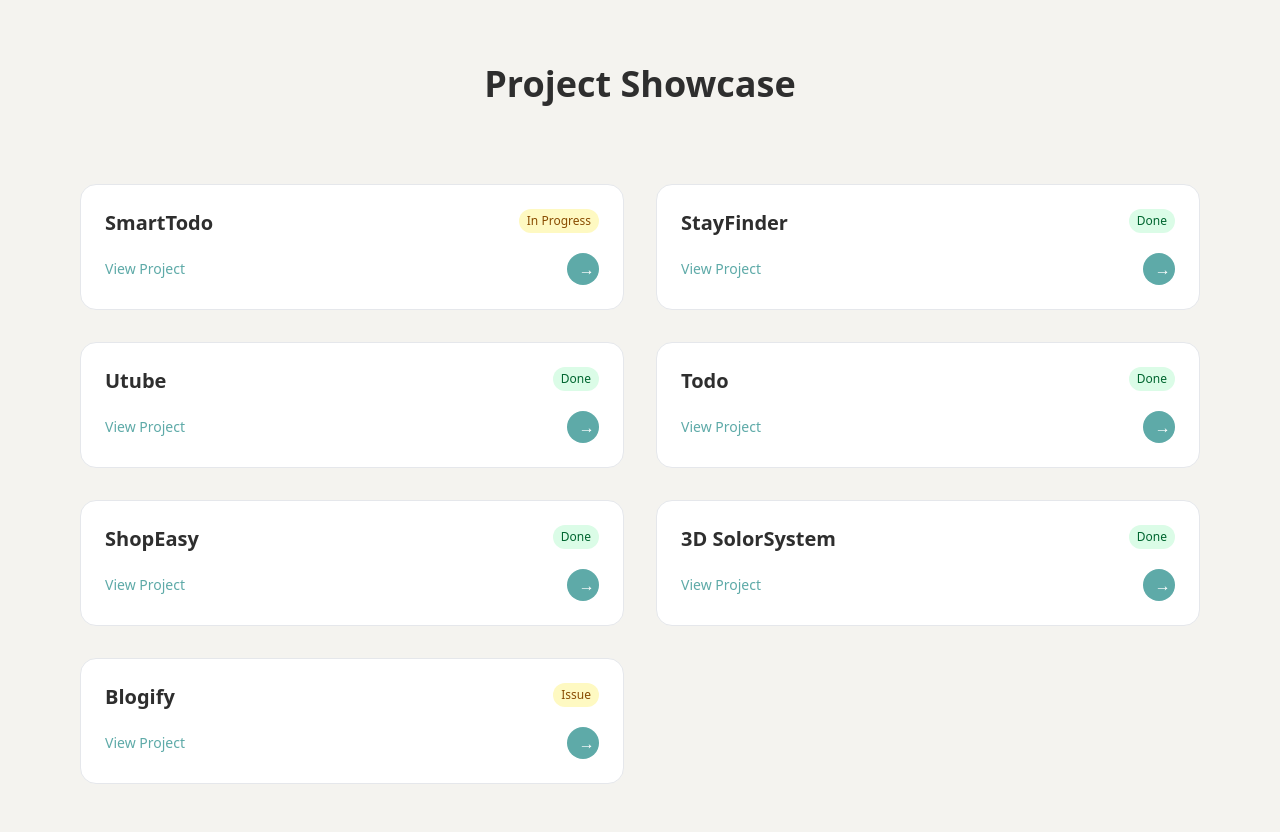
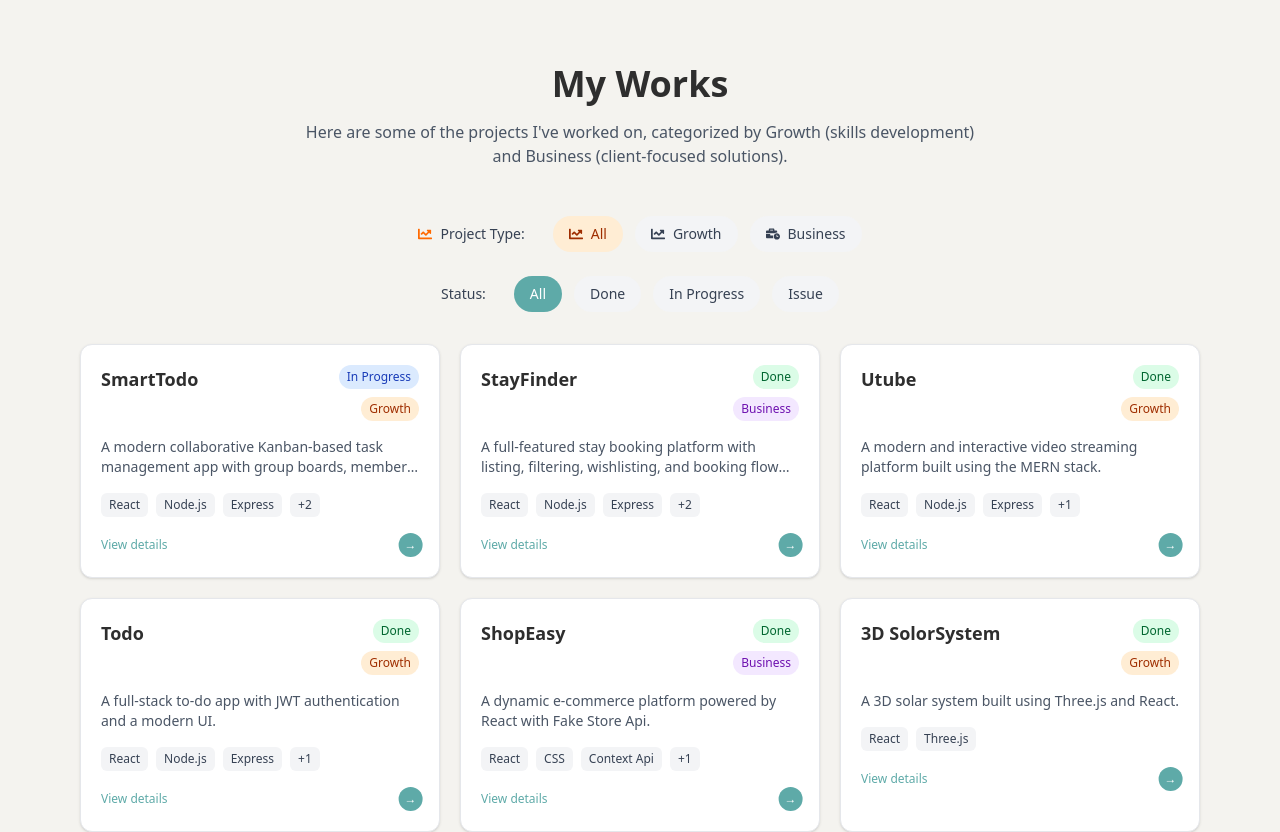
Before and after one commit to GuptaShubham-11/Me, a React (Vite) app: page / in a window 1280 px wide. Shown: the part 860-1692 px from the top of the page. Built offline with nearby package versions, Linux system fonts and the light colour scheme.

Commit message:
Refactor project components; update layout spacing, button labels, and add project type categorization

```diff
--- a/src/components/Hero.jsx
+++ b/src/components/Hero.jsx
@@ -58,7 +58,7 @@ export default function Hero() {
       </div>
 
       {/* Content container */}
-      <div className="relative z-10 max-w-6xl w-full grid grid-cols-1 lg:grid-cols-2 gap-12 items-center">
+      <div className="relative z-10 max-w-6xl w-full grid grid-cols-1 lg:grid-cols-2 gap-4 items-center">
         {/* Left column - Text content */}
         <motion.div
           initial={{ opacity: 0, x: -30 }}
@@ -116,7 +116,7 @@ export default function Hero() {
               }}
               whileTap={{ scale: 0.98 }}
             >
-              View My Projects
+              View My Work
             </motion.button>
 
             <motion.button
--- a/src/components/Projects.jsx
+++ b/src/components/Projects.jsx
@@ -8,6 +8,8 @@ import {
   FaCouch,
   FaDatabase,
   FaNodeJs,
+  FaChartLine,
+  FaBusinessTime
 } from 'react-icons/fa';
 import {
   SiExpress,
@@ -28,6 +30,7 @@ const projects = [
   {
     id: 0,
     title: 'SmartTodo',
+    type: 'Growth',
     status: 'In Progress',
     description:
       'A modern collaborative Kanban-based task management app with group boards, member permissions, and activity logs.',
@@ -48,6 +51,7 @@ const projects = [
   {
     id: -1,
     title: 'StayFinder',
+    type: 'Business',
     status: 'Done',
     description:
       'A full-featured stay booking platform with listing, filtering, wishlisting, and booking flow built using MERN stack.',
@@ -68,6 +72,7 @@ const projects = [
   {
     id: 1,
     title: 'Utube',
+    type: 'Growth',
     status: 'Done',
     description:
       'A modern and interactive video streaming platform built using the MERN stack.',
@@ -84,6 +89,7 @@ const projects = [
   {
     id: 2,
     title: 'Todo',
+    type: 'Growth',
     status: 'Done',
     description:
       'A full-stack to-do app with JWT authentication and a modern UI.',
@@ -100,6 +106,7 @@ const projects = [
   {
     id: 3,
     title: 'ShopEasy',
+    type: 'Business',
     status: 'Done',
     description:
       'A dynamic e-commerce platform powered by React with Fake Store Api.',
@@ -119,6 +126,7 @@ const projects = [
   {
     id: 4,
     title: '3D SolorSystem',
+    type: 'Growth',
     status: 'Done',
     description: 'A 3D solar system built using Three.js and React.',
     image: SolarSystem,
@@ -132,6 +140,7 @@ const projects = [
   {
     id: 5,
     title: 'Blogify',
+    type: 'Growth',
     status: 'Issue',
     description: 'A dynamic blogging platform powered by React and Appwrite.',
     image: Blogify,
@@ -145,51 +154,74 @@ const projects = [
       },
       { name: 'Appwrite', icon: <SiAppwrite className="text-red-500" /> },
     ],
-  },
+  }
 ];
 
-const Card = ({ title, status, onClick }) => {
+const Card = ({ title, type, status, onClick, description, technologies }) => {
   return (
     <motion.div
       onClick={onClick}
-      whileHover={{ y: -10 }}
+      whileHover={{ y: -8 }}
       whileTap={{ scale: 0.98 }}
-      className="relative cursor-pointer group"
+      className="relative cursor-pointer group bg-white dark:bg-[#1f1f1f] rounded-xl p-5 h-full border border-gray-200 dark:border-gray-800 overflow-hidden shadow-sm hover:shadow-md transition-all duration-300"
     >
-      <div className="absolute inset-0 rounded-2xl bg-gradient-to-r from-[#5eaaa8] to-[#f25c54] opacity-0 group-hover:opacity-100 transition-opacity duration-300 blur-md" />
-
-      <div className="relative bg-white dark:bg-[#1f1f1f] rounded-2xl p-6 h-full border border-gray-200 dark:border-gray-800 overflow-hidden">
-        <div className="flex justify-between items-start">
-          <h3 className="text-xl font-bold text-[#2e2e2e] dark:text-[#e8e6e3]">
+      <div className="flex justify-between items-start mb-4">
+        <h3 className="text-lg font-semibold text-[#2e2e2e] dark:text-[#e8e6e3]">
           {title}
         </h3>
+        <div className="flex flex-col items-end gap-2">
           <span
-            className={`text-xs px-2 py-1 rounded-full ${
-              status === 'Done'
+            className={`text-xs px-2 py-1 rounded-full ${status === 'Done'
               ? 'bg-green-100 text-green-800 dark:bg-green-900/30 dark:text-green-300'
+              : status === 'In Progress'
+                ? 'bg-blue-100 text-blue-800 dark:bg-blue-900/30 dark:text-blue-300'
                 : 'bg-yellow-100 text-yellow-800 dark:bg-yellow-900/30 dark:text-yellow-300'
               }`}
           >
             {status}
           </span>
-        </div>
-
-        <div className="mt-4 flex justify-between items-center">
-          <span className="text-sm text-[#5eaaa8] font-medium">
-            View Project
+          <span
+            className={`text-xs px-2 py-1 rounded-full ${type === 'Business'
+              ? 'bg-purple-100 text-purple-800 dark:bg-purple-900/30 dark:text-purple-300'
+              : 'bg-orange-100 text-orange-800 dark:bg-orange-900/30 dark:text-orange-300'
+              }`}
+          >
+            {type}
           </span>
-          <div className="w-8 h-8 rounded-full bg-[#5eaaa8] flex items-center justify-center">
-            <motion.div
-              className="text-white"
-              animate={{ x: [0, 5, 0] }}
-              transition={{ repeat: Infinity, duration: 1.5 }}
-            >
-              &rarr;
-            </motion.div>
         </div>
       </div>
 
-        <div className="absolute bottom-0 left-0 right-0 h-1 bg-gradient-to-r from-[#5eaaa8] to-[#f25c54] opacity-0 group-hover:opacity-100 transition-opacity" />
+      <p className="text-sm text-gray-600 dark:text-gray-300 mb-4 line-clamp-2">
+        {description}
+      </p>
+
+      <div className="flex flex-wrap gap-2 mb-4">
+        {technologies.slice(0, 3).map((tech, idx) => (
+          <div
+            key={idx}
+            className="text-xs px-2 py-1 rounded-md bg-gray-100 dark:bg-[#2a2a2a] text-gray-700 dark:text-gray-300"
+          >
+            {tech.name}
+          </div>
+        ))}
+        {technologies.length > 3 && (
+          <div className="text-xs px-2 py-1 rounded-md bg-gray-100 dark:bg-[#2a2a2a] text-gray-700 dark:text-gray-300">
+            +{technologies.length - 3}
+          </div>
+        )}
+      </div>
+
+      <div className="flex items-center justify-between">
+        <span className="text-xs text-[#5eaaa8] font-medium">
+          View details
+        </span>
+        <motion.div
+          className="w-6 h-6 rounded-full bg-[#5eaaa8] flex items-center justify-center text-white text-xs"
+          animate={{ x: [0, 4, 0] }}
+          transition={{ repeat: Infinity, duration: 1.5 }}
+        >
+          →
+        </motion.div>
       </div>
     </motion.div>
   );
@@ -204,22 +236,24 @@ const Modal = ({ project, onClose }) => {
         initial={{ opacity: 0 }}
         animate={{ opacity: 1 }}
         exit={{ opacity: 0 }}
-        className="fixed inset-0 z-50 bg-black/80 backdrop-blur-xl flex items-center justify-center p-4"
+        onClick={onClose}
+        className="fixed inset-0 z-50 bg-black/70 backdrop-blur-md flex items-center justify-center p-4"
       >
         <motion.div
-          initial={{ scale: 0.9, y: 50 }}
-          animate={{ scale: 1, y: 0 }}
-          exit={{ scale: 0.9, y: 50 }}
-          className="relative bg-white dark:bg-[#151515] rounded-3xl max-w-4xl w-full overflow-hidden shadow-2xl"
+          initial={{ scale: 0.9, opacity: 0 }}
+          animate={{ scale: 1, opacity: 1 }}
+          exit={{ scale: 0.9, opacity: 0 }}
+          onClick={(e) => e.stopPropagation()}
+          className="relative bg-white dark:bg-[#151515] rounded-xl max-w-2xl w-full max-h-[90vh] overflow-y-auto shadow-xl"
         >
           <button
             onClick={onClose}
-            className="absolute cursor-pointer top-6 right-6 z-20 text-gray-500 hover:text-[#f25c54] transition-colors"
+            className="absolute top-4 right-4 z-20 text-gray-500 hover:text-[#f25c54] transition-colors cursor-pointer"
           >
-            <FaTimes className="text-2xl" />
+            <FaTimes className="text-xl" />
           </button>
 
-          <div className="relative h-72 overflow-hidden">
+          <div className="relative h-48 overflow-hidden">
             <img
               src={project.image}
               alt={project.title}
@@ -228,20 +262,28 @@ const Modal = ({ project, onClose }) => {
             <div className="absolute inset-0 bg-gradient-to-t from-white dark:from-[#151515] via-transparent to-transparent" />
           </div>
 
-          <div className="p-8">
-            <div className="flex justify-between items-start mb-6">
+          <div className="p-6">
+            <div className="flex justify-between items-start mb-4">
               <div>
-                <h2 className="text-3xl font-bold text-[#2e2e2e] dark:text-[#e8e6e3]">
+                <h2 className="text-2xl font-bold text-[#2e2e2e] dark:text-[#e8e6e3]">
                   {project.title}
                 </h2>
                 <div className="flex items-center gap-4 mt-2">
+                  <span
+                    className={`text-xs px-2 py-1 rounded-full ${project.type === 'Business'
+                      ? 'bg-purple-100 text-purple-800 dark:bg-purple-900/30 dark:text-purple-300'
+                      : 'bg-orange-100 text-orange-800 dark:bg-orange-900/30 dark:text-orange-300'
+                      }`}
+                  >
+                    {project.type}
+                  </span>
                   <a
                     href={project.github}
                     target="_blank"
                     rel="noopener noreferrer"
                     className="flex items-center gap-2 text-sm text-[#5eaaa8] hover:text-[#f25c54] transition-colors"
                   >
-                    <FaGithub /> Source Code
+                    <FaGithub /> Code
                   </a>
                   <a
                     href={project.live}
@@ -254,9 +296,10 @@ const Modal = ({ project, onClose }) => {
                 </div>
               </div>
               <span
-                className={`text-sm px-3 py-1.5 rounded-full ${
-                  project.status === 'Done'
+                className={`text-xs px-2 py-1 rounded-full ${project.status === 'Done'
                   ? 'bg-green-100 text-green-800 dark:bg-green-900/30 dark:text-green-300'
+                  : project.status === 'In Progress'
+                    ? 'bg-blue-100 text-blue-800 dark:bg-blue-900/30 dark:text-blue-300'
                     : 'bg-yellow-100 text-yellow-800 dark:bg-yellow-900/30 dark:text-yellow-300'
                   }`}
               >
@@ -264,19 +307,19 @@ const Modal = ({ project, onClose }) => {
               </span>
             </div>
 
-            <p className="text-gray-600 dark:text-gray-300 mb-8 leading-relaxed">
+            <p className="text-gray-600 dark:text-gray-300 mb-6">
               {project.description}
             </p>
 
             <div>
-              <h3 className="text-xl font-semibold text-[#2e2e2e] dark:text-[#e8e6e3] mb-4">
-                Technologies Used
+              <h3 className="text-lg font-semibold text-[#2e2e2e] dark:text-[#e8e6e3] mb-3">
+                Technologies
               </h3>
-              <div className="flex flex-wrap gap-3">
+              <div className="flex flex-wrap gap-2">
                 {project.technologies.map((tech, idx) => (
                   <div
                     key={idx}
-                    className="flex items-center gap-2 px-4 py-2 rounded-full bg-gray-100 dark:bg-[#2a2a2a] text-gray-800 dark:text-gray-200"
+                    className="flex items-center gap-2 px-3 py-1.5 rounded-md bg-gray-100 dark:bg-[#2a2a2a] text-gray-800 dark:text-gray-200 text-sm"
                   >
                     {tech.icon}
                     <span>{tech.name}</span>
@@ -293,30 +336,125 @@ const Modal = ({ project, onClose }) => {
 
 const Projects = () => {
   const [activeProject, setActiveProject] = useState(null);
+  const [statusFilter, setStatusFilter] = useState('All');
+  const [typeFilter, setTypeFilter] = useState('All');
+
+  const filteredProjects = projects.filter(project => {
+    const statusMatch = statusFilter === 'All' || project.status === statusFilter;
+    const typeMatch = typeFilter === 'All' || project.type === typeFilter;
+    return statusMatch && typeMatch;
+  });
 
   return (
-    <section id="project" className="px-4 mt-20 max-w-6xl mx-auto">
-      <div className="text-center mb-20">
+    <section id="project" className="px-4 py-20 max-w-6xl mx-auto">
+      <div className="text-center mb-12">
         <motion.h2
           initial={{ opacity: 0, y: 20 }}
           whileInView={{ opacity: 1, y: 0 }}
           viewport={{ once: true }}
           className="text-3xl md:text-4xl font-bold text-[#2e2e2e] dark:text-[#e8e6e3] mb-4"
         >
-          Project Showcase
+          My Works
         </motion.h2>
+        <motion.p
+          initial={{ opacity: 0, y: 20 }}
+          whileInView={{ opacity: 1, y: 0 }}
+          viewport={{ once: true }}
+          transition={{ delay: 0.1 }}
+          className="text-gray-600 dark:text-gray-300 max-w-2xl mx-auto"
+        >
+          Here are some of the projects I've worked on, categorized by Growth (skills development) and Business (client-focused solutions).
+        </motion.p>
       </div>
 
-      <div className="grid grid-cols-1 md:grid-cols-2 gap-8">
-        {projects.map((project) => (
+      {/* Filter buttons */}
+      <div className="flex flex-col gap-6 mb-8">
+        <motion.div
+          className="flex flex-wrap justify-center gap-3"
+          initial={{ opacity: 0, y: 20 }}
+          whileInView={{ opacity: 1, y: 0 }}
+          viewport={{ once: true }}
+          transition={{ delay: 0.2 }}
+        >
+          <div className="flex items-center gap-2 mr-4 text-sm font-medium text-gray-700 dark:text-gray-300">
+            <FaChartLine className="text-orange-500" />
+            <span>Project Type:</span>
+          </div>
+          {['All', 'Growth', 'Business'].map((type) => (
+            <button
+              key={type}
+              onClick={() => setTypeFilter(type)}
+              className={`px-4 py-2 rounded-full text-sm font-medium transition-colors flex items-center gap-2 ${typeFilter === type
+                ? type === 'Business'
+                  ? 'bg-purple-100 text-purple-800 dark:bg-purple-900/30 dark:text-purple-300'
+                  : 'bg-orange-100 text-orange-800 dark:bg-orange-900/30 dark:text-orange-300'
+                : 'bg-gray-100 dark:bg-[#2a2a2a] text-gray-700 dark:text-gray-300 hover:bg-gray-200 dark:hover:bg-[#333]'
+                }`}
+            >
+              {type === 'Business' ? <FaBusinessTime /> : <FaChartLine />}
+              {type}
+            </button>
+          ))}
+        </motion.div>
+
+        <motion.div
+          className="hidden md:flex flex-wrap justify-center gap-3"
+          initial={{ opacity: 0, y: 20 }}
+          whileInView={{ opacity: 1, y: 0 }}
+          viewport={{ once: true }}
+          transition={{ delay: 0.3 }}
+        >
+          <div className="flex items-center gap-2 mr-4 text-sm font-medium text-gray-700 dark:text-gray-300">
+            <span>Status:</span>
+          </div>
+          {['All', 'Done', 'In Progress', 'Issue'].map((status) => (
+            <button
+              key={status}
+              onClick={() => setStatusFilter(status)}
+              className={`px-4 py-2 rounded-full text-sm font-medium transition-colors ${statusFilter === status
+                ? 'bg-[#5eaaa8] text-white'
+                : 'bg-gray-100 dark:bg-[#2a2a2a] text-gray-700 dark:text-gray-300 hover:bg-gray-200 dark:hover:bg-[#333]'
+                }`}
+            >
+              {status}
+            </button>
+          ))}
+        </motion.div>
+      </div>
+
+      <div className="grid grid-cols-1 md:grid-cols-2 lg:grid-cols-3 gap-5">
+        <AnimatePresence>
+          {filteredProjects.map((project) => (
+            <motion.div
+              key={project.id}
+              layout
+              initial={{ opacity: 0, scale: 0.9 }}
+              animate={{ opacity: 1, scale: 1 }}
+              exit={{ opacity: 0, scale: 0.9 }}
+              transition={{ duration: 0.3 }}
+            >
               <Card
-            key={project.id}
                 title={project.title}
+                type={project.type}
                 status={project.status}
+                description={project.description}
+                technologies={project.technologies}
                 onClick={() => setActiveProject(project)}
               />
+            </motion.div>
           ))}
+        </AnimatePresence>
       </div>
+
+      {filteredProjects.length === 0 && (
+        <motion.div
+          initial={{ opacity: 0 }}
+          animate={{ opacity: 1 }}
+          className="text-center py-12 text-gray-500 dark:text-gray-400"
+        >
+          No projects found with the selected filters.
+        </motion.div>
+      )}
 
       <Modal project={activeProject} onClose={() => setActiveProject(null)} />
     </section>
--- a/src/components/WhyMe.jsx
+++ b/src/components/WhyMe.jsx
@@ -178,7 +178,7 @@ export default function BenefitsStepper() {
         </div>
 
         {/* Mobile Circular Layout */}
-        <div className="md:hidden relative h-[480px] max-w-full overflow-visible px-2">
+        <div className="md:hidden relative h-[380px] max-w-full overflow-visible px-2">
           <div
             className="absolute left-1/2 top-1/2 w-48 h-48 rounded-full bg-gradient-to-r from-[#5eaaa8] to-[#f25c54] flex items-center justify-center shadow-2xl z-0 transform -translate-x-1/2 -translate-y-1/2"
             onClick={() => setIsActive((prev) => !prev)}
```
Lines whose indentation alone changed are shown as unchanged.
